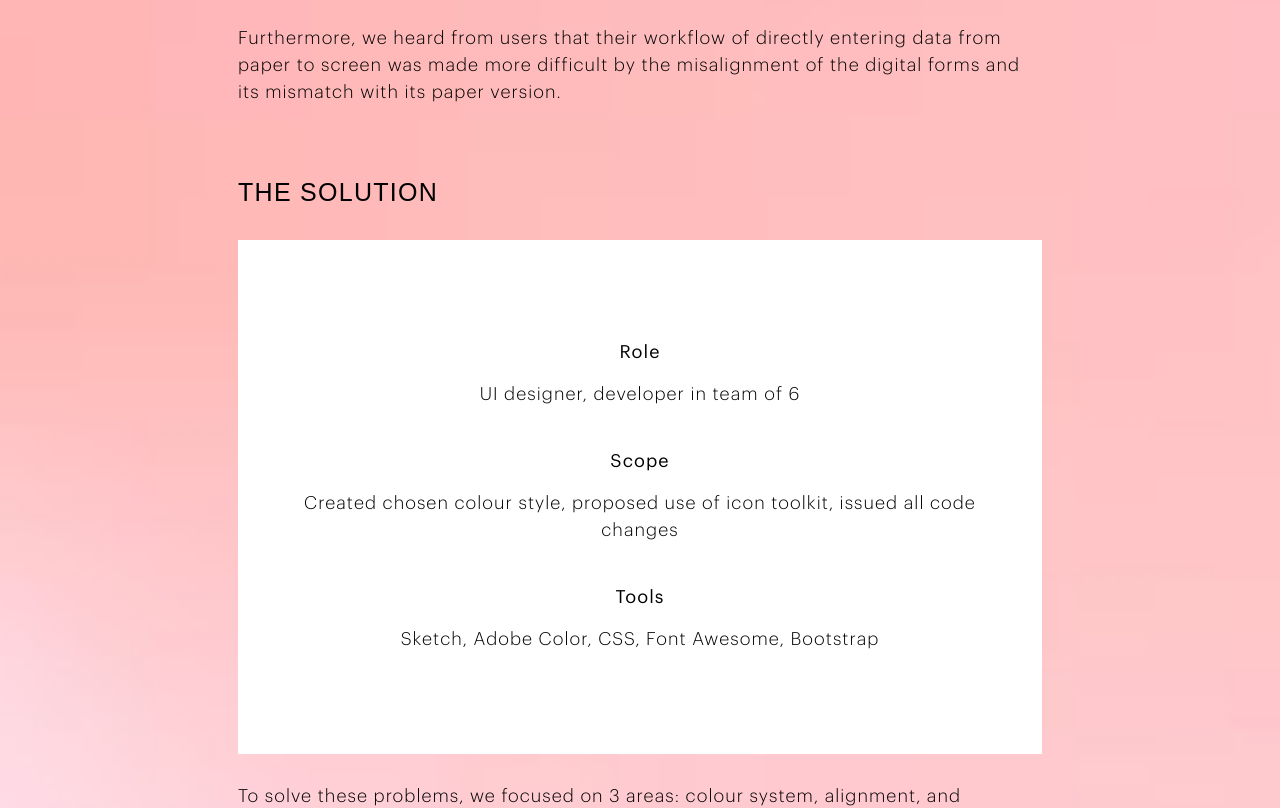
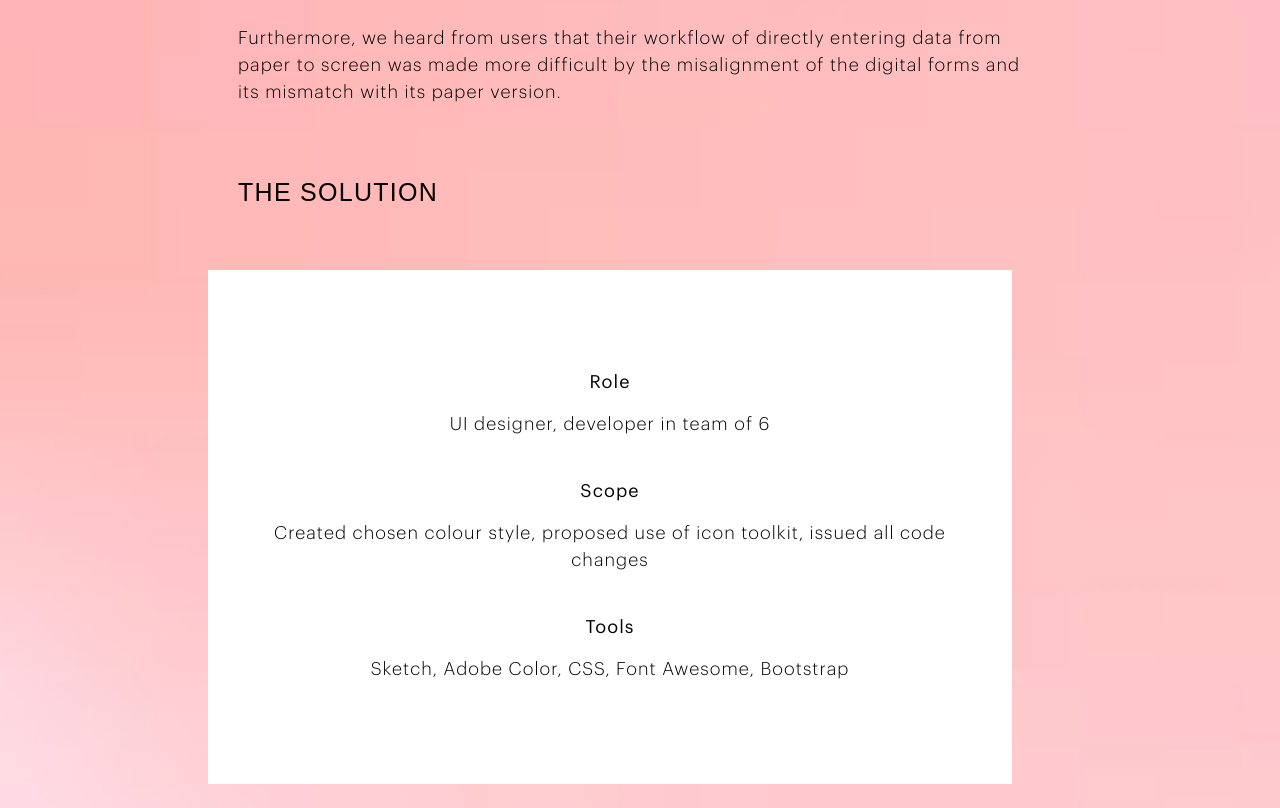
Before and after one commit to zaliqarosli/portfolio, a Next.js app: page /work/ui-design-loris in a window 1280 px wide. Shown: the part 1420-2228 px from the top of the page. Built offline with nearby package versions, Linux system fonts and the light colour scheme; a web font is replaced by a local one.

Commit message:
fix rendering mobile

```diff
--- a/app/(case-study)/work/ui-design-loris/page.js
+++ b/app/(case-study)/work/ui-design-loris/page.js
@@ -14,7 +14,7 @@ export default function Page() {
         >
           <div
             id='fill-container'
-            className='flex min-h-[31.25rem] justify-center items-start absolute bg-[#F8F9FE] w-full'
+            className='flex min-h-[31.25rem] justify-center items-start absolute bg-[#F8F9FE] self-stretch'
           >
             <Image
               src='/data-entry-graphic-loris@2x.jpg'
@@ -44,7 +44,7 @@ export default function Page() {
           </figure>
         </div>
       </header>
-      <main className='flex pb-[1.875rem] flex-col items-center gap-[1.875rem] 2xl:gap-[3.75rem] self-stretch'>
+      <main className='flex pb-[1.875rem] flex-col items-center gap-[1.875rem] 2xl:gap-[3.75rem] self-stretch overflow-x-hidden'>
         <section
           id={`${name}-background`}
           className='flex max-w-[54rem] py-[0rem] px-[1.875rem] justify-center items-center self-stretch]'
@@ -90,16 +90,16 @@ export default function Page() {
         </section>
         <section
           id={`${name}-solution`}
-          className='flex flex-col items-center gap-[1.875rem] 2xl:gap-[3.75rem] self-stretch'
+          className='flex max-w-[54rem] flex-col items-center gap-[1.875rem] 2xl:gap-[3.75rem]'
         >
-          <header className='flex max-w-[54rem] pt-[1.875rem] px-[1.875rem] pb-[0rem] justify-start items-center w-full'>
-            <h2 className=''>THE SOLUTION</h2>
+          <header className='flex max-w-[54rem] pt-[1.875rem] px-[1.875rem] pb-[0rem] justify-start items-center self-stretch'>
+            <h2 className='max-w-[54rem] flex-[1_0_0]'>THE SOLUTION</h2>
           </header>
           <div
             id='role-section-container'
-            className='flex px-[1.875rem] py-[0rem] flex-col items-center'
+            className='flex max-w-[50.25rem] py-[1.875rem] px-[0rem] flex-col items-center self-stretch text-center'
           >
-            <div className='flex max-w-[50.25rem] px-[3.75rem] py-[6.25rem] justify-center items-end self-stretch bg-white text-center'>
+            <div className='flex px-[3.75rem] py-[6.25rem] justify-center items-end self-stretch bg-white'>
               {/* text container */}
               <div className='flex flex-col justify-center items-center gap-[2.5rem] flex-[1_0_0]'>
                 {/* role */}
@@ -218,7 +218,7 @@ export default function Page() {
                 colour application in visual hierarchy. I created a focused
                 colour style and applied it as follows:
               </p>
-              <ol className='list-decimal indent-5'>
+              <ol className='list-decimal list-inside px-[1.875rem]'>
                 <li>
                   <strong>Primary colour</strong>: LORIS blue for navigation bar
                   and branding
@@ -265,7 +265,7 @@ export default function Page() {
               >
                 <div
                   id='img-container-1'
-                  className='flex pt-[1.25rem] px-[0.625rem] pb=[0.625rem] flex-col items-start self-stretch bg-white'
+                  className='flex pt-[1.25rem] px-[0.625rem] pb-[0.625rem] flex-col items-start self-stretch bg-white'
                 >
                   <Image
                     src='/rrf_before@4x.jpg'
@@ -298,7 +298,7 @@ export default function Page() {
               >
                 <div
                   id='img-container-2'
-                  className='flex pt-[1.25rem] pr-[0rem] pb-[0.625rem] pl=[0.75rem] flex-col items-start self-stretch bg-white'
+                  className='flex pt-[1.25rem] pr-[0rem] pb-[0.625rem] pl-[0.75rem] flex-col items-start self-stretch bg-white'
                 >
                   <Image
                     src='/rrf_after@4x.jpg'
@@ -338,26 +338,26 @@ export default function Page() {
               >
                 <div
                   id='img-cont-1'
-                  className='flex pt-[0.75rem] pr-[0rem] pb-[0.9375rem] pl-[0.625rem] items-center flex-[1_0_0] aspect-[30/53] bg-[#0D4983]'
+                  className='flex pt-[0.75rem] pr-[0rem] pb-[0.9375rem] pl-[0.625rem] items-start flex-[1_0_0] aspect-[142.00/250.87] bg-[#0D4983] self-stretch'
                 >
                   <Image
                     src='/panel-icon-before-1@4x.jpg'
                     width={498}
                     height={774}
                     alt={`panel UI with outdated, pixelated icons`}
-                    className='flex-[1_0_0] aspect-[140.00/227.50]'
+                    className='flex-[1_0_0] aspect-[132.00/214.50]'
                   />
                 </div>
                 <div
                   id='img-cont-2'
-                  className='flex pt-[1.25rem] pr-[0rem] pb-[0.3125rem] pl-[0.625rem] items-center flex-[1_0_0] aspect-[30/53] bg-[#E3EAF1]'
+                  className='flex pt-[1.25rem] pr-[0.9375rem] pb-[0rem] pl-[0.625rem] items-start flex-[1_0_0] aspect-[142.00/250.87] bg-[#E3EAF1] self-stretch'
                 >
                   <Image
                     src='/panel-icon-before-2@4x.jpg'
                     width={230}
                     height={452}
                     alt={`panel UI with outdated, pixelated icons`}
-                    className='shrink-0 aspect-[129/239]'
+                    className='flex-[1_0_0] aspect-[117.00/216.77]'
                   />
                 </div>
               </div>
@@ -395,7 +395,7 @@ export default function Page() {
             >
               <div
                 id='imgs-cont-2'
-                className='flex py-[0.625rem] px-[1.875rem] justify-center min-[804px]:justify-between content-center gap-[1.25rem] flex-wrap w-full'
+                className='flex py-[0.625rem] px-[1.875rem] justify-center min-[804px]:justify-between content-center gap-[1.25rem] flex-wrap self-stretch'
               >
                 <div
                   id='img-cont-2-1'
@@ -418,7 +418,7 @@ export default function Page() {
                     width={492}
                     height={958}
                     alt={`panel UI with fontawesome icons`}
-                    className='shrink-0 aspect-[272.00/444.06]'
+                    className='aspect-[272.00/444.06]'
                   />
                 </div>
               </div>
```
Also changed, not shown: public/panel-icon-before-2@4x.jpg.
